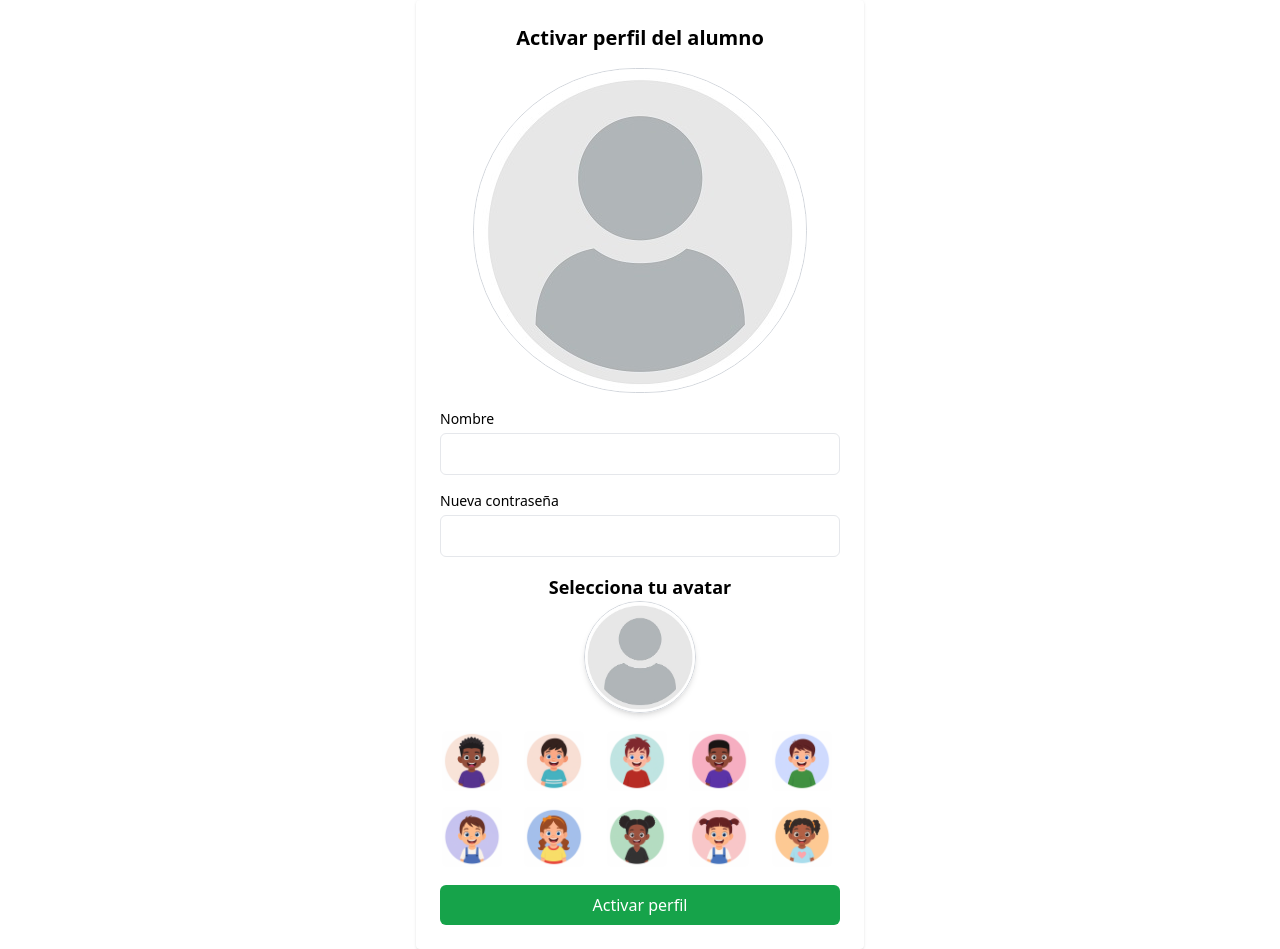
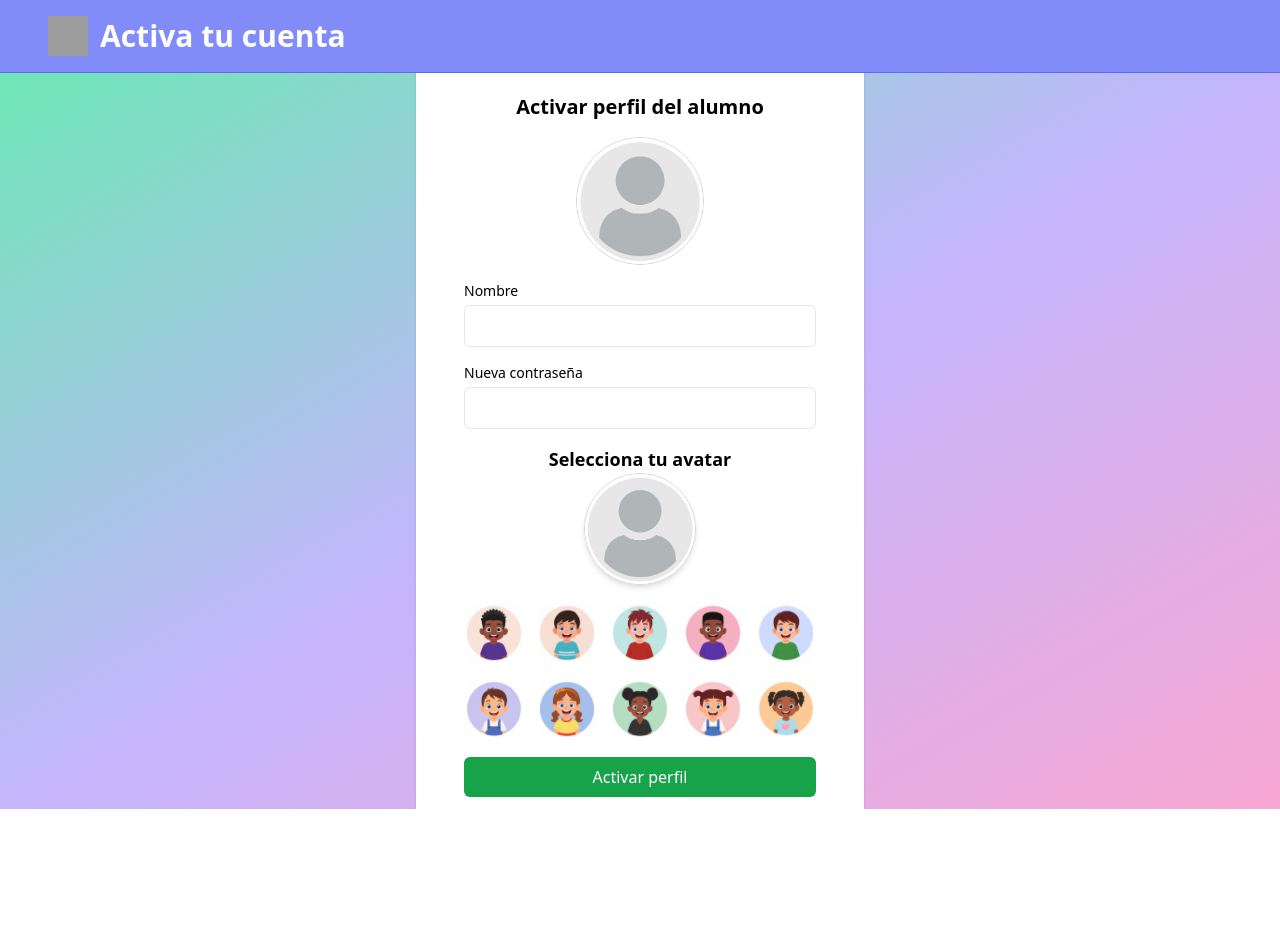
Before and after one commit to Chrissy-92/tfg_attention, a React (Vite) app in the folder frontend/: page /activate-profile/1 in a window 1280 px wide. After the commit the page ends 809 px from the top, so only its background shows below. Built offline with nearby package versions, Linux system fonts and the light colour scheme; no server answers; grey boxes are pictures that could not be loaded.

Commit message:
feat: complete student activation flow with avatar selection and immediate dashboard update

```diff
--- a/frontend/src/components/Login/ActivateStudentProfile.jsx
+++ b/frontend/src/components/Login/ActivateStudentProfile.jsx
@@ -1,14 +1,18 @@
 import { useState, useEffect } from "react";
 import { useParams, useNavigate } from "react-router-dom";
+import { useAuth } from "../../hooks/useAuth.jsx";
 import api from "../../services/api.js";
 import CardWhite from "../CardWhite.jsx";
 import ImgPerfil from "../ImgPerfil.jsx";
 import ImgSelector from "../Student/ImgSelector.jsx";
 import PopupModal from "../PopupModal.jsx";
+import BottomContainer from "../BottomContainer.jsx";
+import Header from "../Header.jsx";
 
 export default function ActivateStudentProfile() {
   const { id_student } = useParams();
   const navigate = useNavigate();
+  const { login } = useAuth();
 
   const [nombre, setNombre] = useState("");
   const [password, setPassword] = useState("");
@@ -25,11 +29,27 @@ export default function ActivateStudentProfile() {
       await api.post("/alumnos/activar", {
         id_nino: id_student,
         nombre,
-        password,
-        avatar_url: avatarUrl,
+        nuevaPassword: password,
+        imagen_url: avatarUrl,
       });
 
-      setModal({ tipo: "exito", mensaje: "Cuenta activada con éxito" });
+      login({
+        token: null,
+        user: {
+          id_nino: id_student,
+          nombre,
+          avatar_url: avatarUrl,
+        },
+      });
+
+      setModal({
+        tipo: "exito",
+        mensaje: "Cuenta activada con éxito",
+        onClose: () => {
+          setModal(null);
+          navigate("/student-dashboard");
+        },
+      });
       setTimeout(() => {
         setModal(null);
         navigate("/student-dashboard");
@@ -46,15 +66,20 @@ export default function ActivateStudentProfile() {
   };
 
   return (
-    <div className="min-h-screen flex items-center justify-center">
-      <CardWhite>
-        <form onSubmit={handleSubmit} className="space-y-4 w-full">
+    <>
+      <Header title="Activa tu cuenta" />
+      <BottomContainer className="flex items-start justify-center pt-2 bg-gradient-to-br from-emerald-300 via-violet-300 to-pink-300">
+        <CardWhite className="w-full max-w-md p-6">
+          <form
+            onSubmit={handleSubmit}
+            className="space-y-4 w-full max-w-md p-6"
+          >
             <h2 className="text-xl font-semibold text-center mb-4">
               Activar perfil del alumno
             </h2>
 
             <div className="flex justify-center">
-            <ImgPerfil src={avatarUrl} size="large" />
+              <ImgPerfil src={avatarUrl} size="lg" />
             </div>
 
             <div>
@@ -96,9 +121,10 @@ export default function ActivateStudentProfile() {
           <PopupModal
             tipo={modal.tipo}
             mensaje={modal.mensaje}
-          onClose={() => setModal(null)}
+            onClose={modal.onClose || (() => setModal(null))}
           />
         )}
-    </div>
+      </BottomContainer>
+    </>
   );
 }
--- a/frontend/src/components/Login/LoginStudent.jsx
+++ b/frontend/src/components/Login/LoginStudent.jsx
@@ -22,7 +22,7 @@ export default function LoginStudent() {
       const res = await api.post("/alumnos/login", { nombre, password });
       login({ token: res.data.token, user: res.data });
       if (res.data.needsActivation) {
-        navigate(`/activar-perfil/${res.data.id_nino}`);
+        navigate(`/activate-profile/${res.data.id_nino}`);
       } else {
         navigate("/student-dashboard");
       }
```
Also changed, not shown: 1 other file (tests, documents, lock files or other folders). Lines whose indentation alone changed are shown as unchanged.
